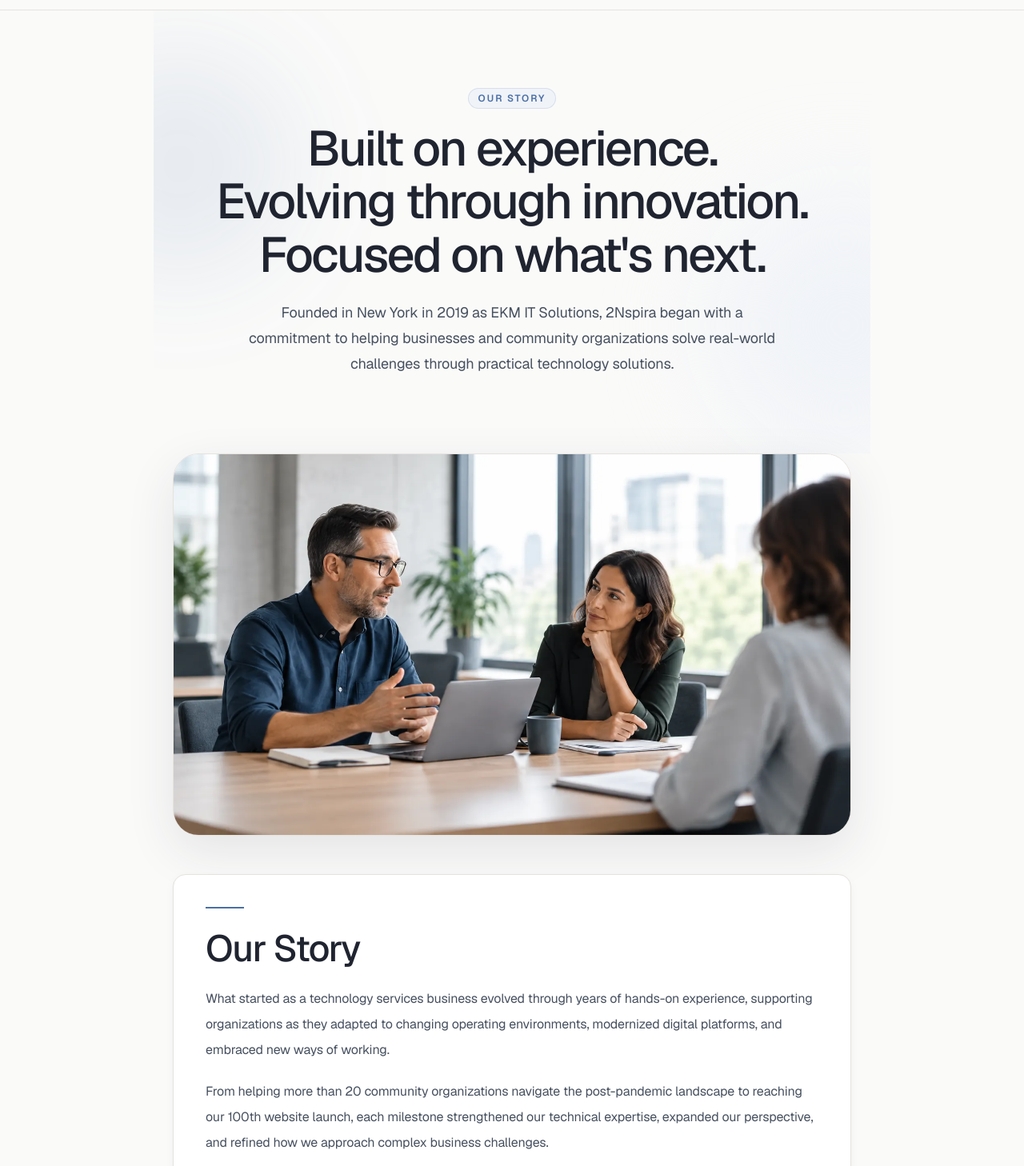
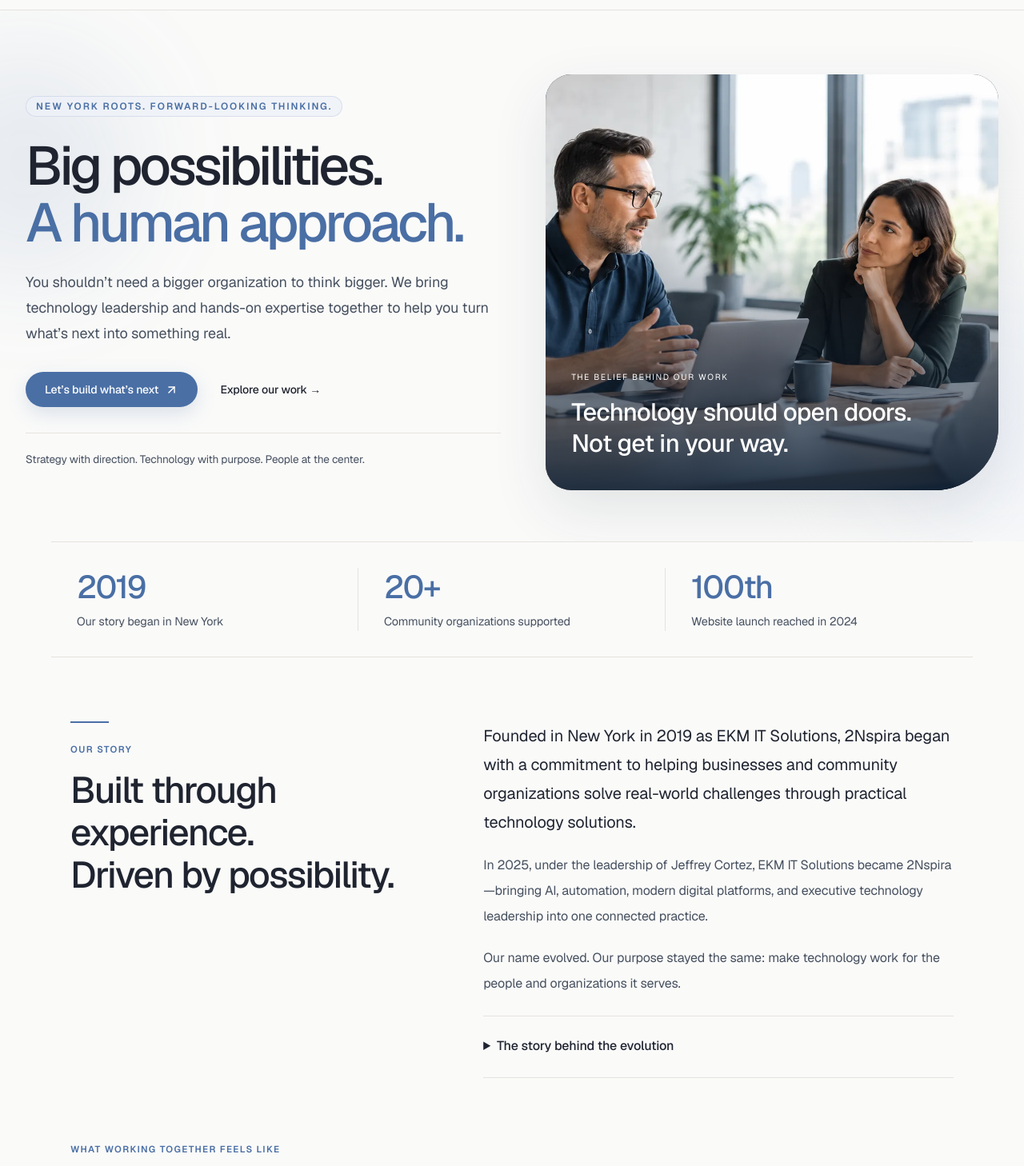
Before and after one commit to 2NspiraOpsTeam/2nspira-website, a Next.js app in the folder 2nspira-website/: page /about in a window 1280 px wide. Shown: the part 52-1510 px from the top of the page at 80% size. Built offline with nearby package versions, Linux system fonts and the light colour scheme; no server answers.

Commit message:
Elevate About page with human-centered story and visual hierarchy

```diff
--- /dev/null
+++ b/2nspira-website/src/app/about/about.module.css
@@ -0,0 +1,29 @@
+.hero { position:relative; max-width:1280px; margin:auto; padding:5rem 2rem 4rem; display:grid; grid-template-columns:1.05fr 1fr; align-items:center; gap:3.5rem; overflow:hidden; }
+.heroCopy { position:relative; z-index:1; }
+.headline { margin-top:1.6rem; font-size:clamp(2.8rem,5.3vw,5rem); line-height:1.04; letter-spacing:-.055em; font-weight:500; color:var(--color-ink); }
+.headline span { color:var(--color-accent); }
+.actions { display:flex; flex-wrap:wrap; align-items:center; gap:.5rem; margin-top:2rem; }
+.heroNote { border-top:1px solid var(--color-line); padding-top:1.25rem; margin-top:2rem; font-size:.85rem; line-height:1.8; color:var(--color-body); }
+.heroVisual { position:relative; border-radius:2rem 2rem 5rem 2rem; overflow:hidden; min-height:520px; background:#263344; box-shadow:0 25px 70px #23334a1c; }
+.heroImage { position:absolute; width:100%; height:100%; object-fit:cover; object-position:48% center; }
+.heroVisual::after { content:""; position:absolute; inset:0; background:linear-gradient(transparent 40%,#142538ed); }
+.photoCaption { position:absolute; z-index:1; bottom:2.5rem; left:2rem; right:1.5rem; color:white; }
+.photoCaption span { display:block; font-size:.65rem; letter-spacing:.16em; margin-bottom:1rem; }
+.photoCaption strong { font-size:clamp(1.6rem,2.4vw,2.2rem); font-weight:500; line-height:1.25; letter-spacing:-.02em; }
+.proofBand { max-width:1152px; margin:0 auto; display:grid; grid-template-columns:repeat(3,1fr); border-block:1px solid var(--color-line); padding:2rem 0; }
+.proofBand div { padding:0 2rem; border-right:1px solid var(--color-line); }
+.proofBand div:last-child { border:0; }
+.proofBand strong { display:block; font-size:2.5rem; line-height:1.2; font-weight:500; letter-spacing:-.04em; color:var(--color-accent); }
+.proofBand span { display:block; margin-top:.5rem; font-size:.9rem; line-height:1.6; color:var(--color-body); }
+.story { display:grid; grid-template-columns:1fr 1.3fr; gap:4rem; }
+.eyebrow { color:var(--color-accent); font-size:.72rem; text-transform:uppercase; letter-spacing:.12em; font-weight:600; }
+.details { border-block:1px solid var(--color-line); margin-top:1.5rem; padding:1rem 0; }
+.details summary { cursor:pointer; color:var(--color-ink); font-weight:500; padding:.5rem 0; }
+.details summary:focus-visible { outline:2px solid var(--color-accent); outline-offset:5px; border-radius:3px; }
+.partners { display:grid; grid-template-columns:repeat(3,1fr); gap:1rem; margin-top:2rem; }
+.framework { display:grid; grid-template-columns:repeat(5,1fr); margin-top:2.5rem; border-block:1px solid var(--color-line); }
+.dimension { height:100%; padding:1.75rem 1.15rem; border-right:1px solid var(--color-line); }
+.framework > :last-child .dimension { border:0; }
+@media(max-width:1000px) { .hero { gap:2rem; padding-inline:1.5rem; } .heroVisual { min-height:480px; } .framework { grid-template-columns:repeat(3,1fr); } .dimension { border-bottom:1px solid var(--color-line); } }
+@media(max-width:760px) { .hero { grid-template-columns:1fr; padding:3rem 1.25rem; } .heroVisual { min-height:380px; border-radius:1.5rem 1.5rem 4rem 1.5rem; } .proofBand { margin-inline:1.25rem; } .proofBand div { padding:0 .75rem; } .proofBand strong { font-size:2rem; } .proofBand span { font-size:.78rem; } .story { grid-template-columns:1fr; gap:2rem; } .partners { grid-template-columns:1fr; } .framework { grid-template-columns:1fr 1fr; } .photoCaption { bottom:2rem; left:1.5rem; } }
+@media(max-width:380px) { .headline { font-size:2.65rem; } .framework { grid-template-columns:1fr; } .dimension { border-right:0; } .proofBand div { padding:0 .5rem; } }
--- a/2nspira-website/src/app/about/page.tsx
+++ b/2nspira-website/src/app/about/page.tsx
@@ -1,3 +1,5 @@
+import styles from "./about.module.css";
+import { ArrowUpRight, Compass, HeartHandshake, Wrench } from "lucide-react";
 import CatalogEffects from "@/components/catalog/CatalogEffects";
 import PageIdentity from "@/components/PageIdentity";
 import { publicPageMetadata } from "@/lib/pageMetadata";
@@ -12,12 +14,11 @@ import historyStyles from "../homepage.module.css";
 import {
   buttonPrimary,
   card,
-  cardFlat,
   h2,
   h3,
   lead,
   pageMain,
-  pageHero,
+  buttonSecondary,
 } from "@/components/ui";
 
 export const metadata: Metadata = publicPageMetadata({
@@ -39,36 +40,51 @@ export default function AboutPage() {
   return (
     <main className={pageMain} id="main-content"><CatalogEffects headings>
       <PageIdentity type="AboutPage" name="Our Human-Centered Approach" path="/about" />
-      <header className={`${pageHero} relative overflow-hidden text-center`}>
+      <header className={styles.hero}>
         <AmbientField />
-        <div className="relative">
-        <p><EyebrowPill>Our story</EyebrowPill></p>
-        <h1 className="mt-4  font-medium tracking-tight text-ink  text-[length:var(--type-display)] leading-[1.08] tracking-[-0.04em]">
-          {companyStory.headline}
-        </h1>
-        <p className={`mx-auto max-w-2xl ${lead}`}>
-          {companyStory.paragraphs[0]}
-        </p></div>
+        <div className={styles.heroCopy}>
+          <p><EyebrowPill>New York roots. Forward-looking thinking.</EyebrowPill></p>
+          <h1 className={styles.headline}>Big possibilities.<br /><span>A human approach.</span></h1>
+          <p className={lead}>You shouldn’t need a bigger organization to think bigger. We bring technology leadership and hands-on expertise together to help you turn what’s next into something real.</p>
+          <div className={styles.actions}>
+            <Link href="/contact" className={buttonPrimary}>Let’s build what’s next <ArrowUpRight size={17} className="ml-2" aria-hidden="true" /></Link>
+            <Link href="/work" className={buttonSecondary}>Explore our work →</Link>
+          </div>
+          <p className={styles.heroNote}>Strategy with direction. Technology with purpose. People at the center.</p>
+        </div>
+        <figure className={styles.heroVisual}>
+          <Image src="/images/advisory/collaborative-strategy.webp" alt="People gathered around a table for a collaborative technology strategy discussion." width={1672} height={941} sizes="(max-width: 900px) 100vw, 50vw" priority className={styles.heroImage} />
+          <figcaption className={styles.photoCaption}><span>THE BELIEF BEHIND OUR WORK</span><strong>Technology should open doors.<br />Not get in your way.</strong></figcaption>
+        </figure>
       </header>
 
-      <div className="mx-auto max-w-4xl px-4 pb-20 sm:px-6">
-        <figure className="group relative -mx-4 mt-0 overflow-hidden rounded-[2rem] border border-line shadow-[0_20px_60px_rgba(35,41,54,0.10)] sm:mx-0">
-          <Image
-            src="/images/advisory/collaborative-strategy.webp"
-            alt="Conceptual visualization of a collaborative strategy discussion."
-            width={1672}
-            height={941}
-            className="h-auto w-full transition-transform duration-700 ease-gentle motion-safe:group-hover:scale-[1.015]"
-          />
-        </figure>
+      <div className={styles.proofBand} aria-label="Our journey at a glance">
+        <div><strong>2019</strong><span>Our story began in New York</span></div>
+        <div><strong>20+</strong><span>Community organizations supported</span></div>
+        <div><strong>100th</strong><span>Website launch reached in 2024</span></div>
+      </div>
 
-        <Reveal className="mt-12"><section className={`relative overflow-hidden p-6 sm:p-10 ${card}`} aria-labelledby="our-story-heading">
-          <AccentRule className="mb-6" />
-          <h2 id="our-story-heading" className={h2}>{companyStory.title}</h2>
-          <div className="mt-5 space-y-5">
-            {companyStory.paragraphs.slice(1).map(paragraph => <p key={paragraph} className="leading-8 text-body">{paragraph}</p>)}
+      <div className="mx-auto max-w-6xl px-4 pb-20 sm:px-6">
+        <Reveal className="mt-20"><section className={styles.story} aria-labelledby="our-story-heading">
+          <div><AccentRule className="mb-6" /><p className={styles.eyebrow}>Our story</p><h2 id="our-story-heading" className={`mt-4 ${h2}`}>Built through experience.<br />Driven by possibility.</h2></div>
+          <div>
+            <p className="text-xl leading-9 text-ink">{companyStory.paragraphs[0]}</p>
+            <p className="mt-5 leading-8 text-body">In 2025, under the leadership of Jeffrey Cortez, EKM IT Solutions became 2Nspira—bringing AI, automation, modern digital platforms, and executive technology leadership into one connected practice.</p>
+            <p className="mt-5 leading-8 text-body">Our name evolved. Our purpose stayed the same: make technology work for the people and organizations it serves.</p>
+            <details className={styles.details}><summary>The story behind the evolution</summary><div className="pt-4 space-y-4">{companyStory.paragraphs.slice(1).map(paragraph => <p key={paragraph} className="leading-8 text-body">{paragraph}</p>)}</div></details>
           </div>
         </section></Reveal>
+
+        <section className="mt-20" aria-labelledby="partnership-heading">
+          <Reveal><p className={styles.eyebrow}>What working together feels like</p><h2 id="partnership-heading" className={`mt-4 max-w-3xl ${h2}`}>A partner in the thinking.<br />And in the doing.</h2></Reveal>
+          <div className={styles.partners}>
+            {[
+              { icon: Compass, title: "Clarity before complexity", text: "We start with your goals, your constraints, and the decisions in front of you—not a predetermined platform." },
+              { icon: Wrench, title: "Ideas into working solutions", text: "From the roadmap to the rollout, strategic thinking stays connected to hands-on implementation." },
+              { icon: HeartHandshake, title: "Progress that feels human", text: "We work alongside you, explain the choices, and help your team build confidence as things change." },
+            ].map(({ icon: Icon, title, text }, index) => <Reveal key={title} delay={index * 60}><article className={`h-full p-7 ${card}`}><Icon className="mb-8 text-accent" size={28} strokeWidth={1.5} aria-hidden="true" /><h3 className={h3}>{title}</h3><p className="mt-4 leading-7 text-body">{text}</p></article></Reveal>)}
+          </div>
+        </section>
 
         <section className={`mt-16 ${historyStyles.storyHistory}`} aria-labelledby="company-history-heading">
           <h2 id="company-history-heading" className={`${h2} mb-8`}>Our company milestones</h2>
@@ -84,31 +100,22 @@ export default function AboutPage() {
           <Link href="/coaching" className={`mt-6 min-h-11 ${buttonPrimary}`}>Explore Entrepreneur Mentoring &amp; Coaching →</Link>
         </section>
 
-        <section className="mt-20">
-          <Reveal>
-          <h2 className={h2}>The 2Nspira Framework</h2>
-          <p className={`mt-4 max-w-2xl ${lead}`}>Five dimensions keep technology grounded in the people and mission it serves.</p>
-          </Reveal>
-          <div className="mt-8 grid gap-4 sm:grid-cols-2">
-            {framework.map((item, index) => (
-              <Reveal key={item.title} delay={index * 70}><div className={`group h-full p-6 hover:bg-surface hover:shadow-soft ${cardFlat}`}>
-                <span className="text-xs font-semibold tracking-[0.18em] text-accent">{String(index + 1).padStart(2, "0")}</span>
-                <h3 className={h3}>{item.title}</h3>
-                <p className="mt-3 text-body">{item.text}</p>
-              </div></Reveal>
-            ))}
+        <section className="mt-20" aria-labelledby="framework-heading">
+          <Reveal><p className={styles.eyebrow}>Our compass</p><h2 id="framework-heading" className={`mt-4 ${h2}`}>Good technology works on a human level.</h2><p className={`mt-4 max-w-2xl ${lead}`}>The 2Nspira Framework asks five questions that keep every decision connected to your people and purpose.</p></Reveal>
+          <div className={styles.framework}>
+            {framework.map((item, index) => <Reveal key={item.title} delay={index * 40}><div className={styles.dimension}><span className={styles.eyebrow}>{String(index + 1).padStart(2, "0")} / {item.title}</span><h3 className={`mt-5 ${h3}`}>{["Does it make work easier?", "Is it a sound investment?", "Does it build confidence?", "Does it feel like you?", "Does it serve your mission?"][index]}</h3><p className="mt-4 leading-7 text-body">{item.text}</p></div></Reveal>)}
           </div>
         </section>
 
         <Reveal className="mt-20"><section className="relative overflow-hidden rounded-[2rem] border border-line bg-canvas-deep p-8 shadow-soft sm:p-12">
           <AmbientField />
           <div className="relative">
-          <h2 className={h2}>When you grow, we all move forward.</h2>
+          <h2 className={h2}>Your next chapter starts with a clearer direction.</h2>
           <p className={`mt-4 ${lead}`}>
             We partner with growing businesses, established organizations, and mission-driven leaders who need practical technology expertise without unnecessary complexity. Based in New York City, we support clients nationally and internationally.
           </p>
           <Link href="/contact" className={`mt-6 ${buttonPrimary}`}>
-            Start a conversation →
+            Let’s talk about your next chapter →
           </Link>
           </div>
         </section></Reveal>
```
